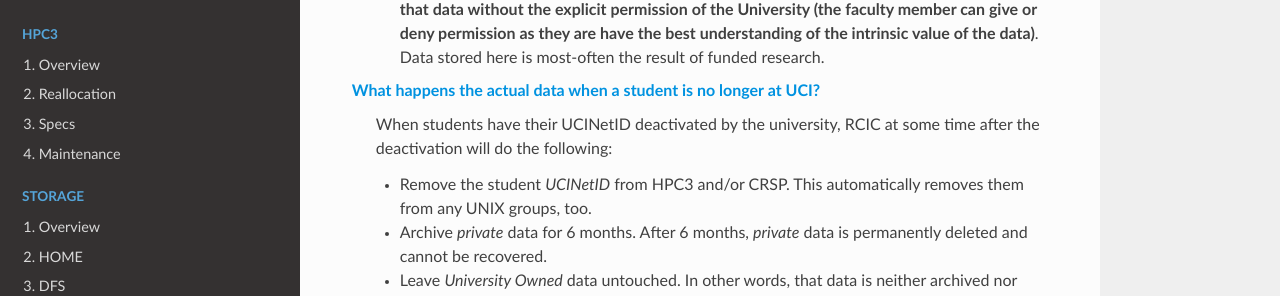
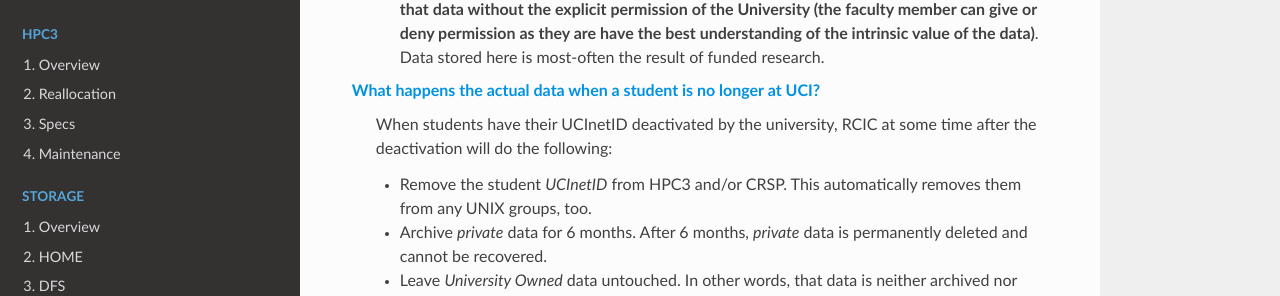
Before and after one commit to RCIC-UCI-Public/website-rcic, a Sphinx documentation site: the page built from docs/source/account/getting-account.rst, in a window 1280 px wide and 900 px high, scrolled down 1614 px. Shown: the part 143-439 px from the top of the window. Built offline with Sphinx 7.4.7 and the Read the Docs theme 3.1.0, drawn with Linux system fonts in a browser that asks for light colours.

```diff
--- a/docs/source/account/getting-account.rst
+++ b/docs/source/account/getting-account.rst
@@ -85,10 +85,10 @@ What happens to data when an account is closed
      intrinsic value of the data)**. Data stored here is most-often the result of funded research.
 
 :bluelight:`What happens the actual data when a student is no longer at UCI?`
-  When students have their UCINetID deactivated by the university, RCIC at some time after the deactivation will do
+  When students have their UCInetID deactivated by the university, RCIC at some time after the deactivation will do
   the following:
 
-  * Remove the student `UCINetID` from HPC3 and/or CRSP. This automatically removes them from any UNIX groups, too.
+  * Remove the student `UCInetID` from HPC3 and/or CRSP. This automatically removes them from any UNIX groups, too.
   * Archive *private* data for 6 months.  After 6 months, *private* data is permanently deleted and cannot be recovered.
   * Leave *University Owned* data untouched. In other words, that data is neither archived nor deleted.  If access to
     the data is required, then the faculty steward must open a support ticket to request any changes that
--- a/docs/source/storage/crsp-clients.rst
+++ b/docs/source/storage/crsp-clients.rst
@@ -238,13 +238,13 @@ The following sections explain how to install and use CRSP Desktop app on macOS:
 
     You will edit 5 fields in the default bookmark (left image below):
 
-      1. :guilabel:`Nickname` - we recommend to change it to something like: **CRSP LAb - <pi> lab**
+      1. :guilabel:`Nickname` - we recommend to change it to something like: **CRSP LAB - <pi> lab**
       #. :guilabel:`Username` - your UCInetID
       #. :guilabel:`SSH Private Key` - use an SSH key name that you generated when following the
          :ref:`Quick Start <crsp quick start>` procedure for working effectively with DUO.
          The corresponding public key should have also been :ref:`copied to CRSP <manage crsp keys>`
          into  :tt:`~/.ssh/authorized_keys` file.
-      #. :guilabel:`Path` - only the last part (highlighted below) that represents **CRSP Lab Owner's UCINetID**
+      #. :guilabel:`Path` - only the last part (highlighted below) that represents **CRSP Lab Owner's UCInetID**
          should be edited. The :tt:`/mmfs1/crsp/lab` must remain unchanged.
       #. :guilabel:`Connect Mode` - change to **Online**. This keeps all files on CRSP
          and reduces local cache space. If you use CRSP from multiple clients, this the *most reliable*
@@ -541,7 +541,7 @@ The following sections explain how to install and use CRSP Desktop app on macOS:
          :ref:`Quick Start <crsp quick start>` procedure for working effectively with DUO.
          The corresponding public key should have also been :ref:`copied to CRSP <manage crsp keys>`
          into  :tt:`~/.ssh/authorized_keys` file.
-      #. :guilabel:`Path` - only the last part (highlighted below) that represents **CRSP Lab Owner's UCINetID**
+      #. :guilabel:`Path` - only the last part (highlighted below) that represents **CRSP Lab Owner's UCInetID**
          should be edited. The :tt:`/mmfs1/crsp/lab` must remain unchanged.
       #. :guilabel:`Connect Mode` - change to **Online**. This keeps all files on CRSP
          and reduces local cache space. If you use CRSP from multiple clients, this the *most reliable*
```
